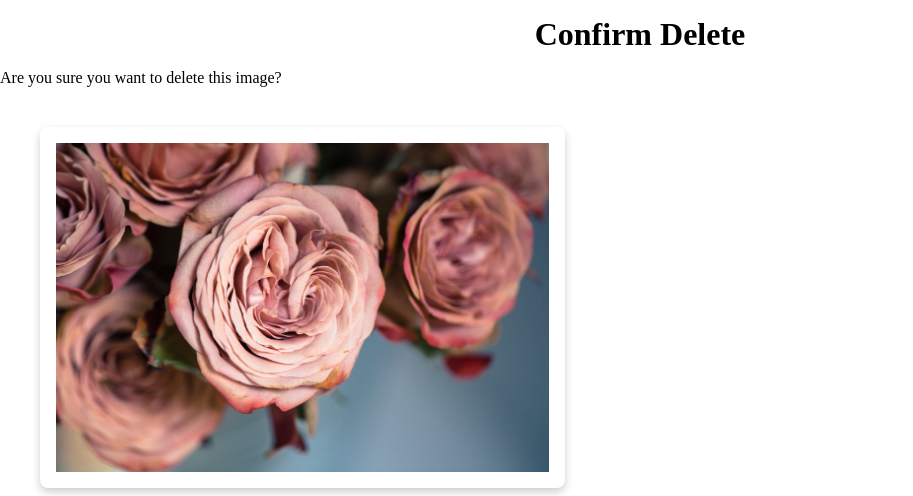
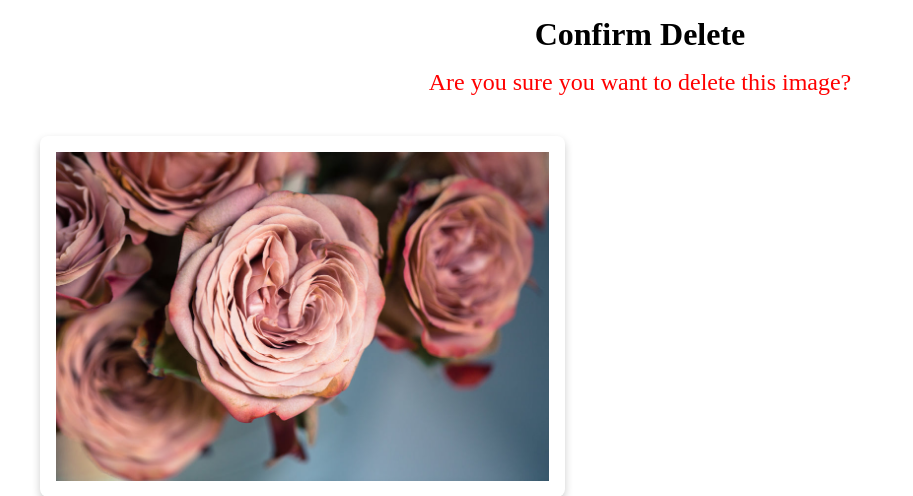
Before and after one commit to mpethamotaung/Image-Processing, a Django app: page /image/26/delete/ in a window 1280 px wide. Shown: the part 76-572 px from the top of the page, without its empty margins (0-913 px from the left). Run offline with Django 5.2, Linux system fonts and the light colour scheme; data comes from the database, SQL or seed files in the repository.

Commit message:
style confirm delete message. might change to pop up instead of navigating to a confirm delete page

```diff
--- a/PixelsProject/pixels/templates/pixels/confirm_delete.html
+++ b/PixelsProject/pixels/templates/pixels/confirm_delete.html
@@ -6,7 +6,7 @@
     <h1>Confirm Delete</h1>
 </div>
 
-<p>Are you sure you want to delete this image?</p>
+<p style="color:red; display: flex; justify-content: center; font-size: x-large;">Are you sure you want to delete this image?</p>
 
 <div class="image-details-container">
     <img src="{{ image.image.url }}" alt="Uploaded Image" style="max-width: 40%; height: auto;">
```
